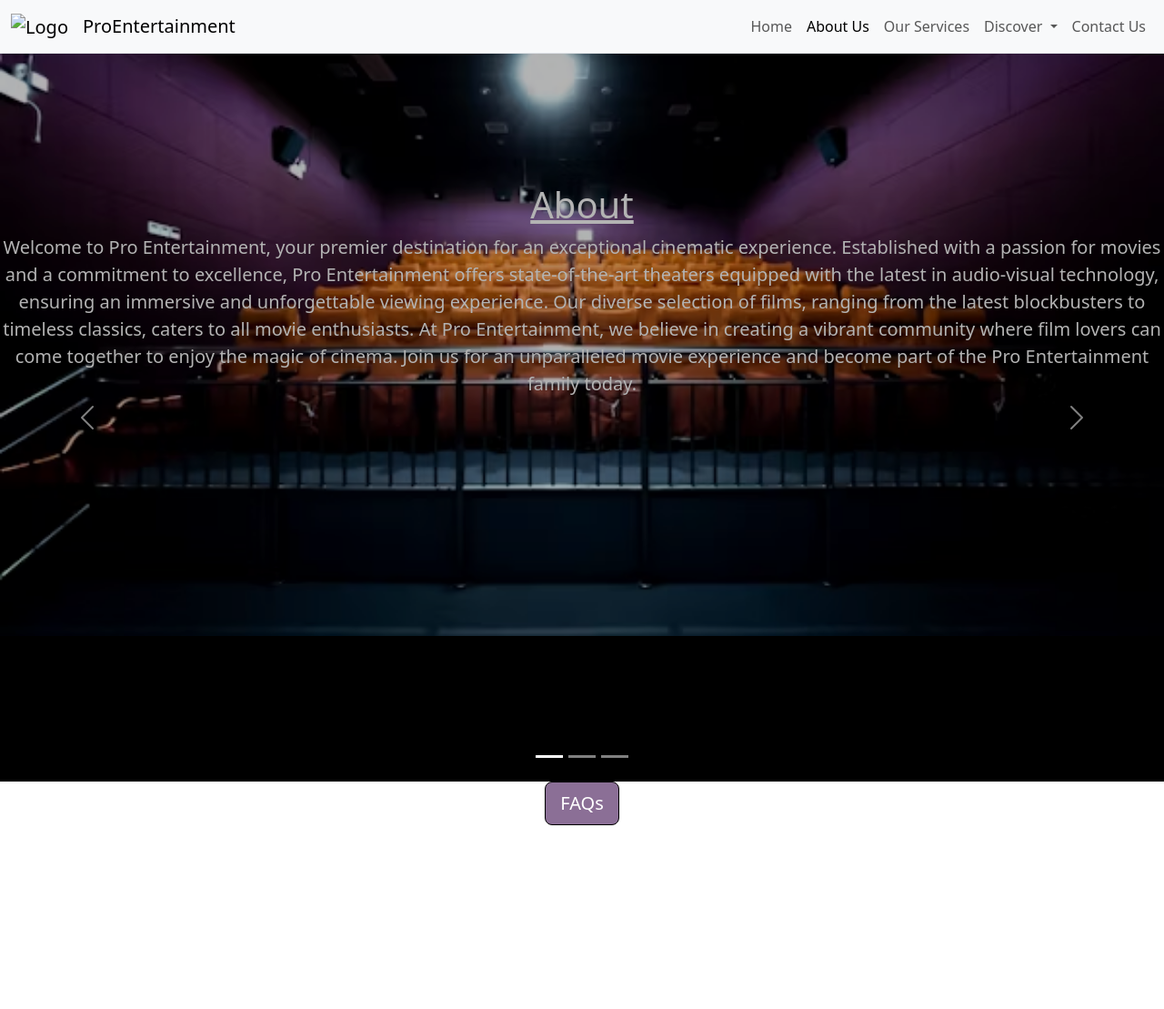
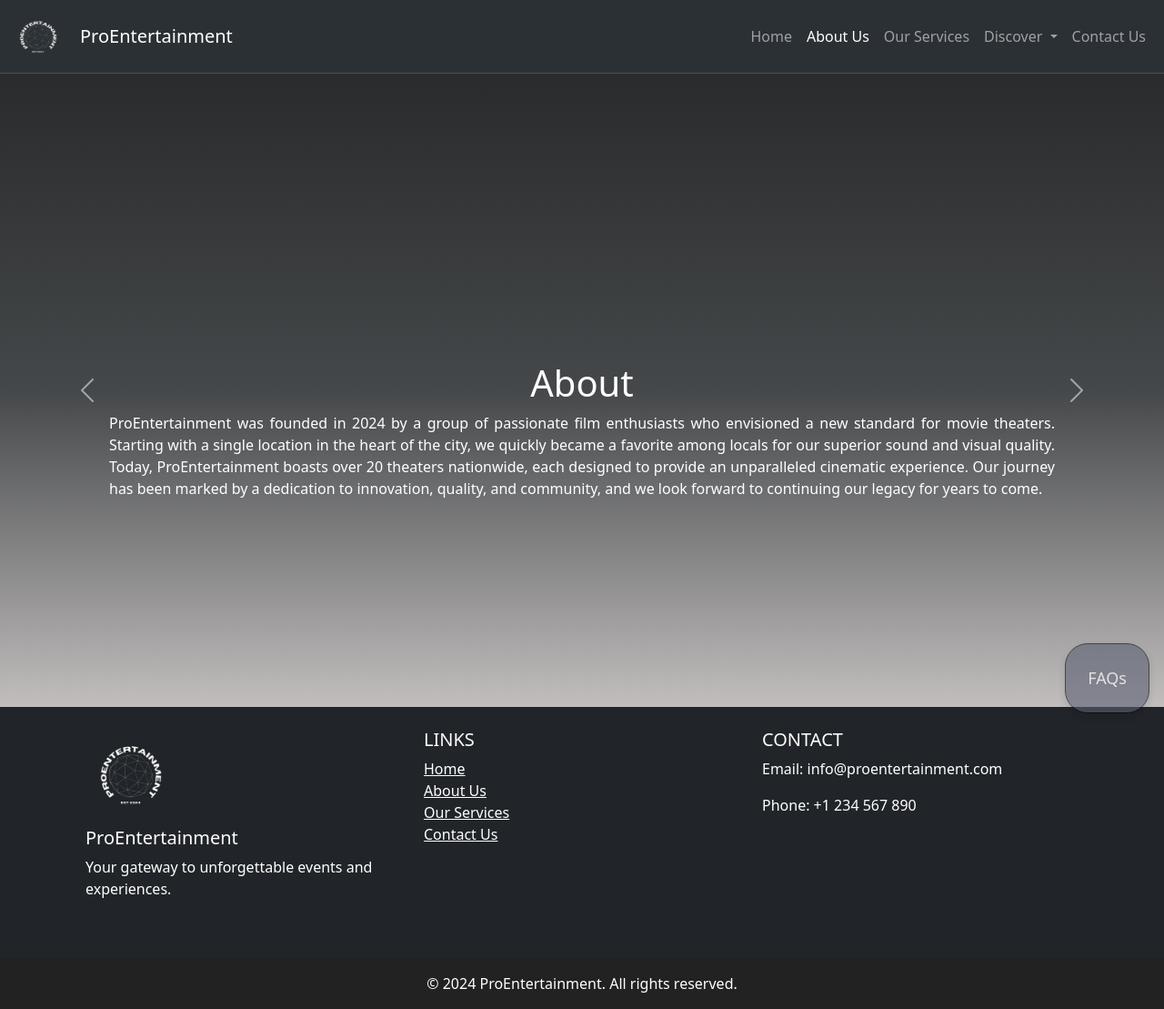
Before and after one commit to hiferli/ProEntertainment, a plain HTML site: page About/About.html in a window 1280 px wide. Shown: the whole page at 91% size. Before the commit the page ends 907 px from the top, so only its background shows below. Drawn offline with nearby package versions, Linux system fonts and the light colour scheme; files whose address does not match are found by name.

Commit message:
Modifications in About Page

```diff
--- a/About/About.html
+++ b/About/About.html
@@ -10,19 +10,24 @@
             integrity="sha384-QWTKZyjpPEjISv5WaRU9OFeRpok6YctnYmDr5pNlyT2bRjXh0JMhjY6hW+ALEwIH"
             crossorigin="anonymous"
         />
-        <link rel="icon" type="image/x-icon" href="./Assets/Favicon.png" />
-        <link rel="stylesheet" href="../Styles.css">
+        <link rel="icon" type="image/x-icon" href="../Assets/Favicon.png" />
+        <link rel="stylesheet" href="../Styles.css" />
+        <link rel="stylesheet" href="./Style.css">
     </head>
     <body>
-
         <!-- Nav Bar -->
         <nav
             class="navbar navbar-expand-lg bg-body-tertiary bg-dark border-bottom border-body"
-            data-bs-theme="light"
+            data-bs-theme="dark"
         >
             <div class="container-fluid">
                 <a class="navbar-brand" href="#">
-                    <img src="../Assets/Logo.png" alt="Logo" width="60" height="54">
+                    <img
+                        src="../Assets/Logo-Light.png"
+                        alt="Logo"
+                        width="60"
+                        height="54"
+                    />
                     <a class="navbar-brand" href="#">ProEntertainment</a>
                 </a>
 
@@ -43,7 +48,10 @@
                 >
                     <ul class="navbar-nav">
                         <li class="nav-item">
-                            <a class="nav-link" aria-current="page" href="../Index.html"
+                            <a
+                                class="nav-link"
+                                aria-current="page"
+                                href="../Index.html"
                                 >Home</a
                             >
                         </li>
@@ -85,136 +93,280 @@
         </nav>
 
         <!-- Core Body Starts -->
-
-        <div id="carousel-container" class="carousel slide" data-bs-ride="carousel">
-            <div class="carousel-indicators">
-                <button type="button" data-bs-target="#carousel-container" data-bs-slide-to="0" class="active" aria-current="true" aria-label="Slide 1"></button>
-                <button type="button" data-bs-target="#carousel-container" data-bs-slide-to="1" aria-label="Slide 2"></button>
-                <button type="button" data-bs-target="#carousel-container" data-bs-slide-to="2" aria-label="Slide 3"></button>
-              </div>
+        <div
+            id="carousel-container"
+            class="carousel slide"
+            data-bs-ride="carousel"
+        >
             <div class="carousel-inner">
                 <div class="carousel-item active" data-bs-interval="10000">
-                <div class="overlay-image" style="background-image: url('../Assets/carousel_Img1.jfif');"><br>
-                    <figure class="text-center">
-                        <blockquote id="cursText" class="blockquote">
-                          <h1 class="text-decoration-underline">About</h1>
-                          <p>Welcome to Pro Entertainment, your premier destination for an exceptional cinematic experience. Established with a passion for movies and a commitment to excellence, Pro Entertainment offers state-of-the-art theaters equipped with the latest in audio-visual technology, ensuring an immersive and unforgettable viewing experience. Our diverse selection of films, ranging from the latest blockbusters to timeless classics, caters to all movie enthusiasts. At Pro Entertainment, we believe in creating a vibrant community where film lovers can come together to enjoy the magic of cinema. Join us for an unparalleled movie experience and become part of the Pro Entertainment family today.</p>
-                        </blockquote>
-
-                      </figure>
+                    <div
+                        class="d-flex flex-column min-vh-100 justify-content-center align-items-center container p-5 aboutCarousel"
+                    >
+                        <h1>About</h1>
+                        <p class="text-justify">
+                            ProEntertainment was founded in 2024 by a group of
+                            passionate film enthusiasts who envisioned a new
+                            standard for movie theaters. Starting with a single
+                            location in the heart of the city, we quickly became
+                            a favorite among locals for our superior sound and
+                            visual quality. Today, ProEntertainment boasts over
+                            20 theaters nationwide, each designed to provide an
+                            unparalleled cinematic experience. Our journey has
+                            been marked by a dedication to innovation, quality,
+                            and community, and we look forward to continuing our
+                            legacy for years to come.
+                        </p>
                     </div>
-
                 </div>
                 <div class="carousel-item" data-bs-interval="2000">
-                <div class="overlay-image" style="background-image: url('../Assets/carousel_Img1.jfif');">
-                    <br>
-                    <figure class="text-center">
-                        <blockquote id="cursText" class="blockquote">
-                          <h1 class="text-decoration-underline">History</h1>
-                          <p>Pro Entertainment was founded in 2010 by a group of passionate film enthusiasts who envisioned a new standard for movie theaters. Starting with a single location in the heart of the city, we quickly became a favorite among locals for our superior sound and visual quality. By 2015, we had expanded to five locations, each equipped with state-of-the-art projectors and comfortable seating. In 2018, we introduced our signature IMAX experience, attracting moviegoers from neighboring cities. Today, Pro Entertainment boasts over 20 theaters nationwide, each designed to provide an unparalleled cinematic experience. Our journey has been marked by a dedication to innovation, quality, and community, and we look forward to continuing our legacy of entertainment excellence for years to come.</p>
-                        </blockquote>
-
-                      </figure>
+                    <div
+                        class="d-flex flex-column min-vh-100 justify-content-center align-items-center container p-5 aboutCarousel"
+                    >
+                        <h1>History</h1>
+                        <p class="text-justify">
+                            ProEntertainment was founded in 2024 by a group of
+                            passionate film enthusiasts who envisioned a new
+                            standard for movie theaters. Starting with a single
+                            location in the heart of the city, we quickly became
+                            a favorite among locals for our superior sound and
+                            visual quality. Today, ProEntertainment boasts over
+                            20 theaters nationwide, each designed to provide an
+                            unparalleled cinematic experience. Our journey has
+                            been marked innovation and quality, and we look forward to continuing our
+                            legacy of entertainment.
+                        </p>
                     </div>
-
                 </div>
                 <div class="carousel-item">
-                <div class="overlay-image" style="background-image: url('../Assets/carousel_Img1.jfif');">
-                    <br>
-                    <figure class="text-center">
-                        <blockquote id="cursText" class="blockquote">
-                          <h1 class="text-decoration-underline">Vision and Mission</h1>
-                          <p>At Pro Entertainment, our vision is to redefine the cinematic experience through cutting-edge technology and exceptional customer service. We aim to be the leading cineplex chain, offering diverse and inclusive entertainment that captivates audiences of all ages.
-
-                            Our mission is to deliver unparalleled movie experiences that delight and engage. We provide top-tier amenities and exceptional service, curating a diverse selection of films to foster a love for cinema in our community. We strive to build lasting relationships with our customers, making Pro Entertainment the go-to destination for all movie lovers.
-
-
-
-
-
-
+                    <div
+                        class="d-flex flex-column min-vh-100 justify-content-center align-items-center container p-5 aboutCarousel"
+                    >
+                        <h1>Vision and Missoin</h1>
+                        <p class="text-justify">
+                            At Pro Entertainment, our vision is to redefine the
+                            cinematic experience through cutting-edge technology
+                            and exceptional customer service. We aim to be the
+                            leading cineplex chain, offering diverse and
+                            inclusive entertainment that captivates audiences of
+                            all ages. Our mission is to deliver unparalleled
+                            movie experiences that delight and engage. We
+                            provide top-tier amenities and exceptional service,
+                            curating a diverse selection of films to foster a
+                            love for cinema in our community.
                         </p>
-                        </blockquote>
-
-                      </figure>
-                </div>
-
                     </div>
                 </div>
-            <button class="carousel-control-prev" type="button" data-bs-target="#carousel-container" data-bs-slide="prev">
-              <span class="carousel-control-prev-icon" aria-hidden="true"></span>
+            </div>
+            <button
+                class="carousel-control-prev"
+                type="button"
+                data-bs-target="#carousel-container"
+                data-bs-slide="prev"
+            >
+                <span
+                    class="carousel-control-prev-icon"
+                    aria-hidden="true"
+                ></span>
                 <span class="visually-hidden">Previous</span>
             </button>
-            <button class="carousel-control-next" type="button" data-bs-target="#carousel-container" data-bs-slide="next">
-              <span class="carousel-control-next-icon" aria-hidden="true"></span>
+            <button
+                class="carousel-control-next"
+                type="button"
+                data-bs-target="#carousel-container"
+                data-bs-slide="next"
+            >
+                <span
+                    class="carousel-control-next-icon"
+                    aria-hidden="true"
+                ></span>
                 <span class="visually-hidden">Next</span>
             </button>
         </div>
+
         <!--FAQ Section-->
-    <div id='faq' class="container-fluid">
-        <button id="faqButton" type="button" class="btn btn-primary btn-lg" data-bs-toggle="modal" data-bs-target="#staticBackdrop">
+        <div id="faq" class="container-fluid">
+            <button
+                id="faqButton"
+                type="button"
+                class="faq-button btn btn-primary p-4 position-absolute bottom-0 end-0 m-3"
+                data-bs-toggle="modal"
+                data-bs-target="#staticBackdrop"
+            >
                 FAQs
             </button>
 
             <!-- Modal -->
-          <div class="modal fade" id="staticBackdrop" data-bs-backdrop="static" data-bs-keyboard="false" tabindex="-1" aria-labelledby="staticBackdropLabel" aria-hidden="true">
+            <div
+                class="modal fade"
+                id="staticBackdrop"
+                data-bs-backdrop="static"
+                data-bs-keyboard="false"
+                tabindex="-1"
+                aria-labelledby="staticBackdropLabel"
+                aria-hidden="true"
+            >
                 <div class="modal-dialog">
                     <div class="modal-content">
                         <div class="modal-header">
-                  <h1 class="modal-title fs-5" id="staticBackdropLabel">FAQs</h1>
-                  <button type="button" class="btn-close" data-bs-dismiss="modal" aria-label="Close"></button>
+                            <h1
+                                class="modal-title fs-5"
+                                id="staticBackdropLabel"
+                            >
+                                FAQs
+                            </h1>
+                            <button
+                                type="button"
+                                class="btn-close"
+                                data-bs-dismiss="modal"
+                                aria-label="Close"
+                            ></button>
                         </div>
                         <div class="modal-body">
                             <div class="accordion" id="accordionExample">
                                 <div class="accordion-item">
                                     <h2 class="accordion-header">
-                            <button class="accordion-button" type="button" data-bs-toggle="collapse" data-bs-target="#collapseOne" aria-expanded="true" aria-controls="collapseOne">
-                                Q: What are the operating hours of Pro Entertainment Cineplex?
+                                        <button
+                                            class="accordion-button"
+                                            type="button"
+                                            data-bs-toggle="collapse"
+                                            data-bs-target="#collapseOne"
+                                            aria-expanded="true"
+                                            aria-controls="collapseOne"
+                                        >
+                                            Q: What are the operating hours of
+                                            Pro Entertainment Cineplex?
                                         </button>
                                     </h2>
-                          <div id="collapseOne" class="accordion-collapse collapse show" data-bs-parent="#accordionExample">
+                                    <div
+                                        id="collapseOne"
+                                        class="accordion-collapse collapse show"
+                                        data-bs-parent="#accordionExample"
+                                    >
                                         <div class="accordion-body">
-                              <strong>Ans:</strong>  Our cineplex is open from 10:00 AM to 11:00 PM daily. Operating hours may vary on holidays and special occasions.
+                                            <strong>Ans:</strong> Our cineplex
+                                            is open from 10:00 AM to 11:00 PM
+                                            daily. Operating hours may vary on
+                                            holidays and special occasions.
                                         </div>
                                     </div>
                                 </div>
                                 <div class="accordion-item">
                                     <h2 class="accordion-header">
-                            <button class="accordion-button collapsed" type="button" data-bs-toggle="collapse" data-bs-target="#collapseTwo" aria-expanded="false" aria-controls="collapseTwo">
-                                Q: Where is Pro Entertainment Cineplex located?
+                                        <button
+                                            class="accordion-button collapsed"
+                                            type="button"
+                                            data-bs-toggle="collapse"
+                                            data-bs-target="#collapseTwo"
+                                            aria-expanded="false"
+                                            aria-controls="collapseTwo"
+                                        >
+                                            Q: Where is Pro Entertainment
+                                            Cineplex located?
                                         </button>
                                     </h2>
-                          <div id="collapseTwo" class="accordion-collapse collapse" data-bs-parent="#accordionExample">
+                                    <div
+                                        id="collapseTwo"
+                                        class="accordion-collapse collapse"
+                                        data-bs-parent="#accordionExample"
+                                    >
                                         <div class="accordion-body">
-                              <strong>Ans:</strong> We have multiple locations nationwide. Please visit our Locations page to find the cineplex nearest to you.
+                                            <strong>Ans:</strong> We have
+                                            multiple locations nationwide.
+                                            Please visit our Locations page to
+                                            find the cineplex nearest to you.
                                         </div>
                                     </div>
                                 </div>
                                 <div class="accordion-item">
                                     <h2 class="accordion-header">
-                            <button class="accordion-button collapsed" type="button" data-bs-toggle="collapse" data-bs-target="#collapseThree" aria-expanded="false" aria-controls="collapseThree">
+                                        <button
+                                            class="accordion-button collapsed"
+                                            type="button"
+                                            data-bs-toggle="collapse"
+                                            data-bs-target="#collapseThree"
+                                            aria-expanded="false"
+                                            aria-controls="collapseThree"
+                                        >
                                             Q: How can I purchase tickets?
                                         </button>
                                     </h2>
-                          <div id="collapseThree" class="accordion-collapse collapse" data-bs-parent="#accordionExample">
+                                    <div
+                                        id="collapseThree"
+                                        class="accordion-collapse collapse"
+                                        data-bs-parent="#accordionExample"
+                                    >
                                         <div class="accordion-body">
-                              <strong>Ans:</strong> Tickets can be purchased online through our website or mobile app, as well as at the box office at any of our locations.
+                                            <strong>Ans:</strong> Tickets can be
+                                            purchased online through our website
+                                            or mobile app, as well as at the box
+                                            office at any of our locations.
                                         </div>
                                     </div>
                                 </div>
                             </div>
                         </div>
                         <div class="modal-footer">
-                  <button type="button" class="btn btn-secondary" data-bs-dismiss="modal">Close</button>
-
+                            <button
+                                type="button"
+                                class="btn btn-secondary"
+                                data-bs-dismiss="modal"
+                            >
+                                Close
+                            </button>
+                        </div>
                     </div>
                 </div>
             </div>
         </div>
 
+        <!-- Footer -->
+        <footer class="bg-dark text-white text-center text-lg-start">
+            <div class="container p-4">
+                <div class="row">
+                    <div class="col-lg-4 col-md-6 mb-4">
+                        <img
+                            src="../Assets/Logo-Light.png"
+                            alt="Logo"
+                            class="img-fluid mb-2"
+                            style="max-width: 100px"
+                        />
 
+                        <h5>ProEntertainment</h5>
+                        <p>
+                            Your gateway to unforgettable events and
+                            experiences.
+                        </p>
                     </div>
 
+                    <div class="col-lg-4 col-md-6 mb-4">
+                        <h5 class="text-uppercase">Links</h5>
+                        <ul class="list-unstyled">
+                            <li><a href="#" class="text-white">Home</a></li>
+                            <li>
+                                <a href="#" class="text-white">About Us</a>
+                            </li>
+                            <li>
+                                <a href="#" class="text-white">Our Services</a>
+                            </li>
+                            <li>
+                                <a href="#" class="text-white">Contact Us</a>
+                            </li>
+                        </ul>
+                    </div>
+
+                    <div class="col-lg-4 col-md-6 mb-4">
+                        <h5 class="text-uppercase">Contact</h5>
+                        <p>Email: info@proentertainment.com</p>
+                        <p>Phone: +1 234 567 890</p>
+                    </div>
+                </div>
+            </div>
+
+            <div class="text-center p-3" style="background-color: #222">
+                © 2024 ProEntertainment. All rights reserved.
+            </div>
+        </footer>
 
         <!--Scritpting-->
 
@@ -227,12 +379,12 @@
         <script src="Index.js"></script>
         <script>
             // JavaScript to handle active navigation link
-            document.addEventListener("DOMContentLoaded", function() {
+            document.addEventListener("DOMContentLoaded", function () {
                 var currentLocation = window.location.pathname.split("/").pop();
-                var navLinks = document.querySelectorAll('.nav-link');
-                navLinks.forEach(function(link) {
-                    if (link.getAttribute('href') === currentLocation) {
-                        link.classList.add('active');
+                var navLinks = document.querySelectorAll(".nav-link");
+                navLinks.forEach(function (link) {
+                    if (link.getAttribute("href") === currentLocation) {
+                        link.classList.add("active");
                     }
                 });
             });
--- /dev/null
+++ b/About/Style.css
@@ -0,0 +1,46 @@
+.aboutCarousel {
+    text-align: justify;
+    padding: 50px !important;
+    color: white;
+}
+
+.about {
+    height: 91vh !important;
+}
+
+.carousel-item {
+    height: 87vh !important;
+    background: #E6DADA;  /* fallback for old browsers */
+    background: -webkit-linear-gradient(to bottom, #292b2c,  #45484a , #c2bebe);  /* Chrome 10-25, Safari 5.1-6 */
+    background: linear-gradient(to bottom, #292b2c , #45484a , #c2bebe); /* W3C, IE 10+/ Edge, Firefox 16+, Chrome 26+, Opera 12+, Safari 7+ */
+    }
+
+#carousel-container {
+    height: 87vh !important;
+}
+
+.faq-button {
+    position: absolute;
+    z-index:50;
+    border-radius: 50%;
+    background-color: #5a6072 !important;
+    color: white !important;
+    padding: 16px 32px;
+    border: none;
+    border-radius: 25px;
+    box-shadow: 0 4px 8px rgba(0, 0, 0, 0.2) !important;
+    transition: background-color 0.3s, transform 0.2s;
+    font-size: 18px;
+    cursor: pointer;
+    opacity: 60%;
+}
+
+.faq-button:hover {
+    opacity: 100%;
+    background-color: #0056b3 ;
+    transform: scale(1.05);
+}
+
+.faq-button:focus {
+    outline: none;
+}
```
Also changed, not shown: Index.html (+24 -9 lines). Lines whose indentation alone changed are shown as unchanged.
